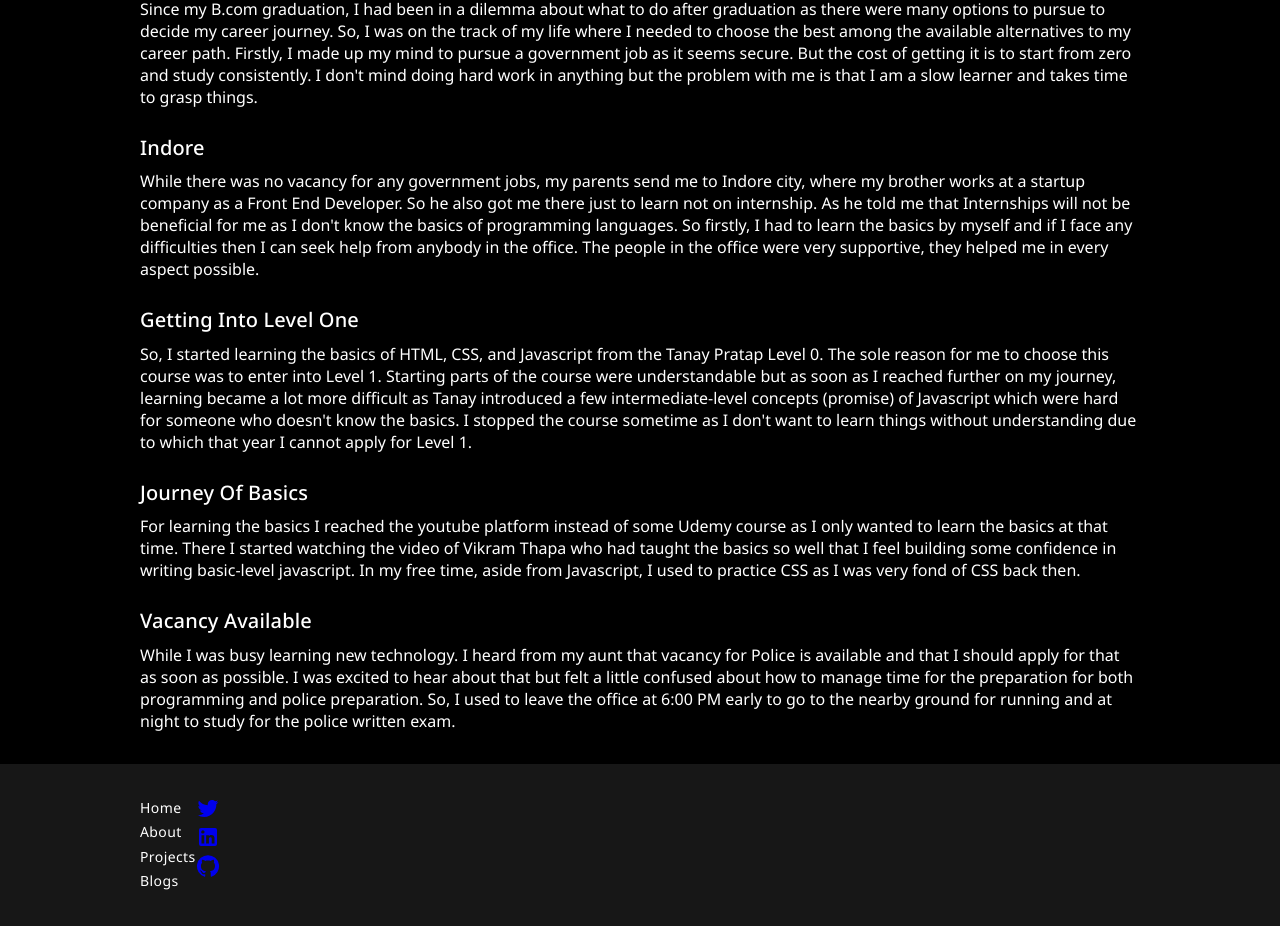
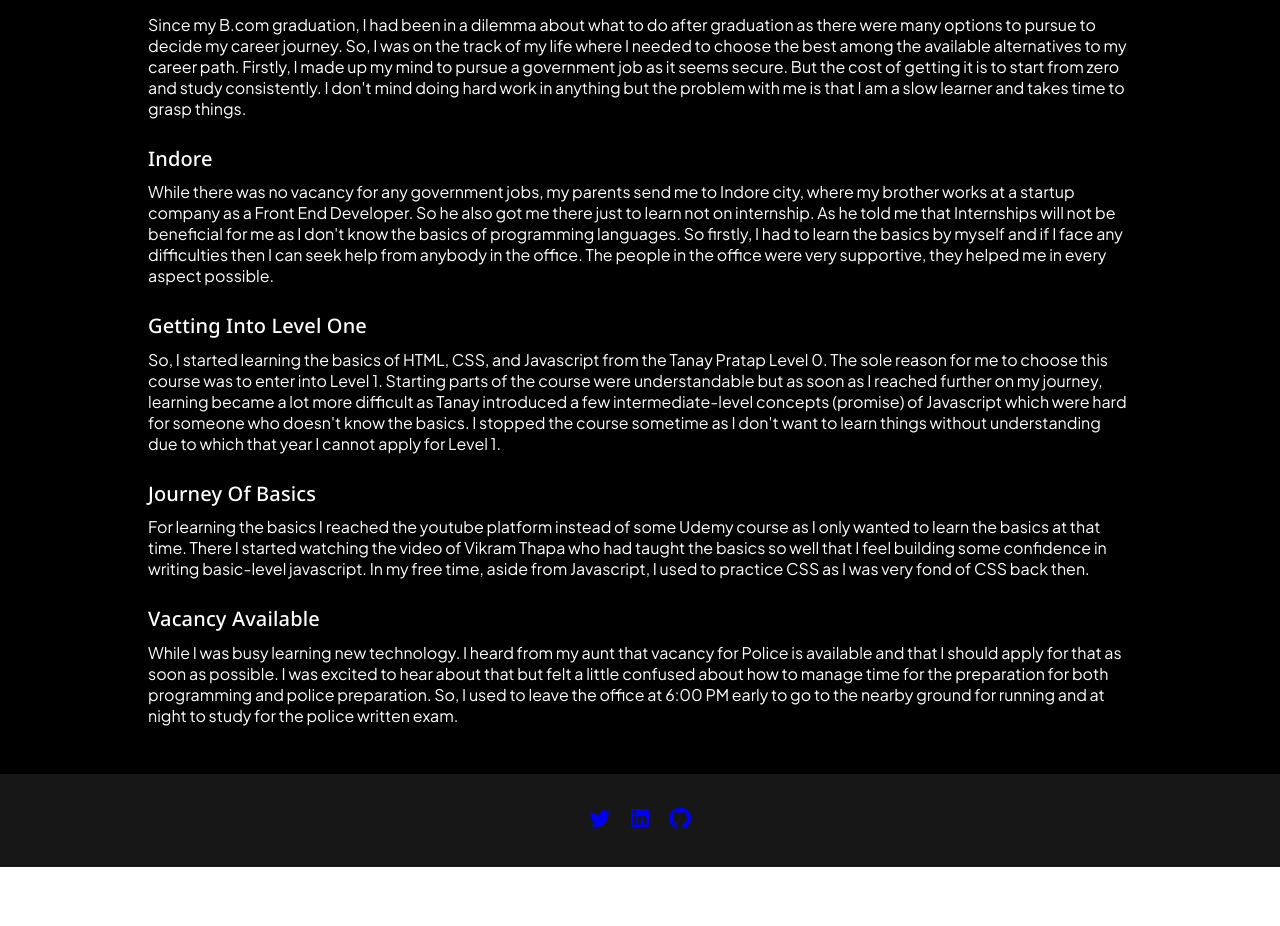
Before and after one commit to vivekbhatt07/portfolio, a React (Create React App) app: page /Blogs/Blog in a window 1280 px wide. Shown: the part 268-1194 px from the top of the page. After the commit the page ends 1135 px from the top, so only its background shows below. Built offline with nearby package versions, Linux system fonts and the light colour scheme.

Commit message:
footer item removed

```diff
--- a/src/GlobalStyles/Variables/Variables.scss
+++ b/src/GlobalStyles/Variables/Variables.scss
@@ -1,8 +1,11 @@
 @import url("https://fonts.googleapis.com/css2?family=Noto+Sans:ital,wght@0,100;0,200;0,300;0,400;0,500;0,600;0,700;0,800;0,900;1,100;1,200;1,300;1,400;1,500;1,600;1,700;1,800;1,900&display=swap");
-
+@import url("https://fonts.googleapis.com/css2?family=Source+Sans+Pro:ital,wght@0,200;0,300;0,400;0,600;0,700;0,900;1,200;1,300;1,400;1,600;1,700;1,900&display=swap");
+@import url("https://fonts.googleapis.com/css2?family=Plus+Jakarta+Sans:ital,wght@0,200;0,300;0,400;0,500;0,600;0,700;0,800;1,200;1,300;1,400;1,500;1,600;1,700;1,800&display=swap");
 :root {
   // FONT FAMILY AND WEIGHT:
   --primary-font: "Noto Sans", sans-serif;
+  --secondary-font: "Source Sans Pro", sans-serif;
+  --tertiary-font: "Plus Jakarta Sans", sans-serif;
   --thin-weight: 100;
   --extra-light-weight: 200;
   --light-weight: 300;
--- a/src/Layouts/Footer/Footer.scss
+++ b/src/Layouts/Footer/Footer.scss
@@ -6,7 +6,10 @@
   .footer-container {
     .footer-nav {
       display: flex;
+      justify-content: center;
       .footer-nav-list {
+        display: flex;
+        gap: 16px;
         list-style: none;
         .footer-nav-item {
           .footer-nav-link {
--- a/src/Layouts/Footer/index.jsx
+++ b/src/Layouts/Footer/index.jsx
@@ -10,36 +10,6 @@ function Footer() {
     <footer className="footer">
       <LayoutContainer className="footer-container">
         <nav className="footer-nav">
-          <ul className="footer-nav-list">
-            <li className="footer-nav-item">
-              <Link to="/" className="footer-nav-link">
-                <Typography variant="button" className="nav-link-text">
-                  home
-                </Typography>
-              </Link>
-            </li>
-            <li className="footer-nav-item">
-              <Link to="/About" className="footer-nav-link">
-                <Typography variant="button" className="nav-link-text">
-                  about
-                </Typography>
-              </Link>
-            </li>
-            <li className="footer-nav-item">
-              <Link to="/Projects" className="footer-nav-link">
-                <Typography variant="button" className="nav-link-text">
-                  projects
-                </Typography>
-              </Link>
-            </li>
-            <li className="footer-nav-item">
-              <Link to="/Projects" className="footer-nav-link">
-                <Typography variant="button" className="nav-link-text">
-                  blogs
-                </Typography>
-              </Link>
-            </li>
-          </ul>
           <ul className="footer-nav-list">
             <li className="footer-nav-item">
               <Link to="/" className="footer-nav-link">
--- a/src/Pages/AboutPage/index.jsx
+++ b/src/Pages/AboutPage/index.jsx
@@ -78,13 +78,7 @@ function AboutPage() {
                   variant="subtitle1"
                 >
                   ⭐ My first project on webflow{" "}
-                  <a
-                    href="https://www.tealbox.digital/"
-                    target="_blank"
-                    rel="noreferrer"
-                  >
-                    tealbox.digital
-                  </a>
+                  <a href="https://www.tealbox.digital/">tealbox.digital</a>
                 </Typography>
               </li>
             </ul>
--- a/src/Pages/BlogPage/BlogPage.scss
+++ b/src/Pages/BlogPage/BlogPage.scss
@@ -4,6 +4,8 @@
   flex-direction: column;
   gap: 4em;
   padding: 2em 0;
+  position: relative;
+
   .blog-head {
     color: #fff;
     font-family: var(--primary-font);
@@ -14,23 +16,39 @@
     display: flex;
     flex-direction: column;
     gap: 1.5rem;
+    padding: 1em 0.5em;
+    background-color: transparent;
     .blog-block {
       display: flex;
       flex-direction: column;
       gap: 0.4em;
+
       .blog-subhead {
         font-family: var(--primary-font);
         color: #fff;
         text-transform: capitalize;
       }
       .blog-para {
-        font-family: var(--primary-font);
-        color: #fff;
+        font-family: var(--tertiary-font);
+        // color: #000;
+        font-weight: 400;
       }
     }
     .blog-para {
-      font-family: var(--primary-font);
+      font-family: var(--tertiary-font);
       color: #fff;
+      font-weight: 400;
     }
   }
+  .blog-body::before {
+    content: "";
+    position: absolute;
+    top: 0;
+    right: 0;
+    bottom: 0;
+    left: 0;
+    background: red;
+    z-index: -1;
+    opacity: 0.8;
+  }
 }
```
